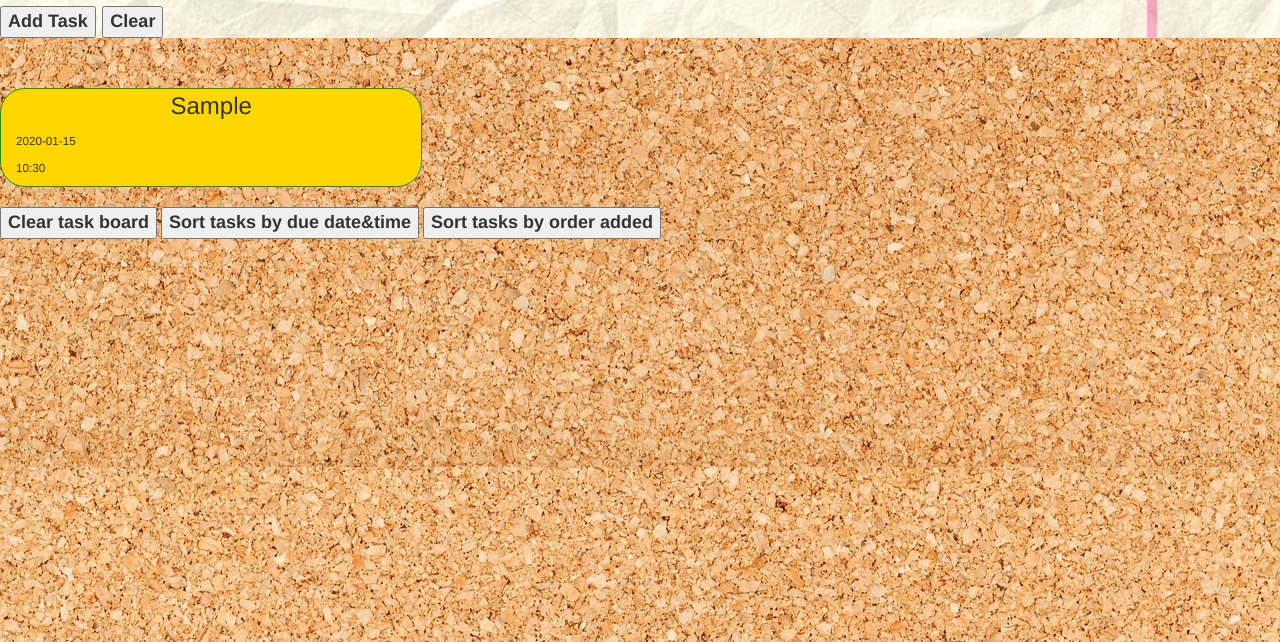
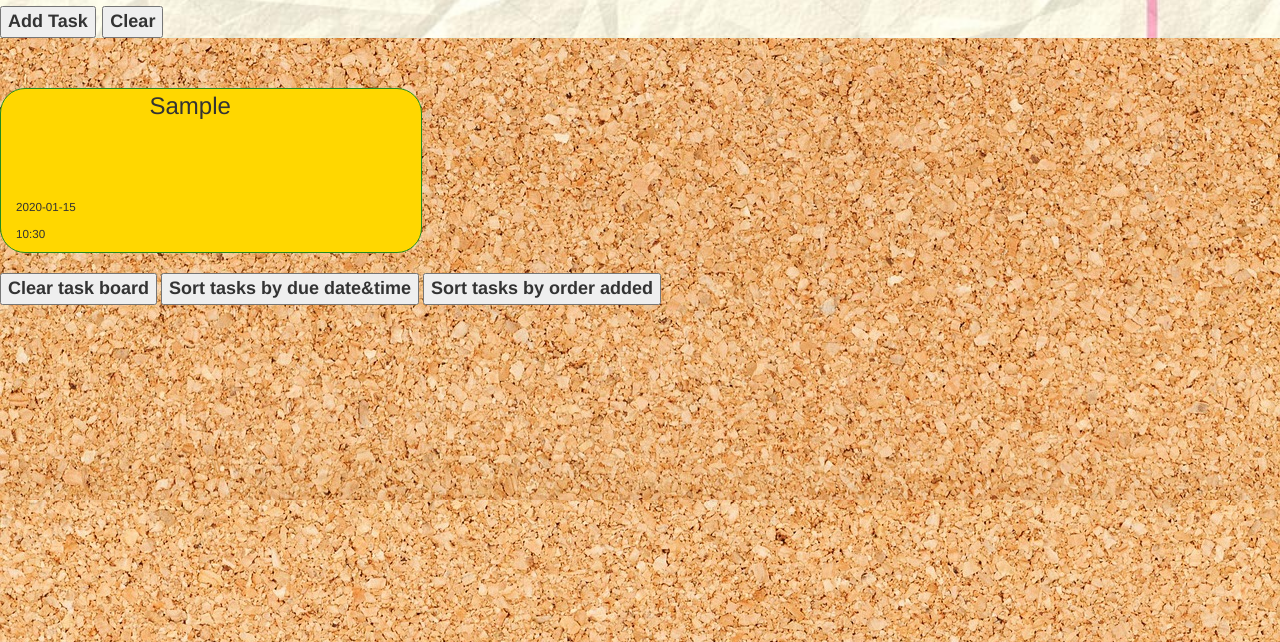
Before and after one commit to bwyoungy/Project-1---Task-Board, a plain HTML site: page index.html in a window 1280 px wide. Both pictures are taken after typing "Sample", "2020-01-15", "10:30" into the empty fields and a click on the button "Add Task". Shown: the part 158-800 px from the top of the page. Drawn offline with nearby package versions, Linux system fonts and the light colour scheme.

Commit message:
stylise del button and add scroller to tasks

```diff
--- a/style.css
+++ b/style.css
@@ -41,6 +41,7 @@ button {
     display: none;
     float: right;
     background-color: red;
+    color: gold;
 }
 
 .task:hover > .deleteButton {
@@ -50,6 +51,9 @@ button {
 .taskContent {
     text-align: center;
     font-size: x-large;
+    height: 100px;
+    width: 90%;
+    overflow: scroll;
 }
 
 .taskDateTime {
```
